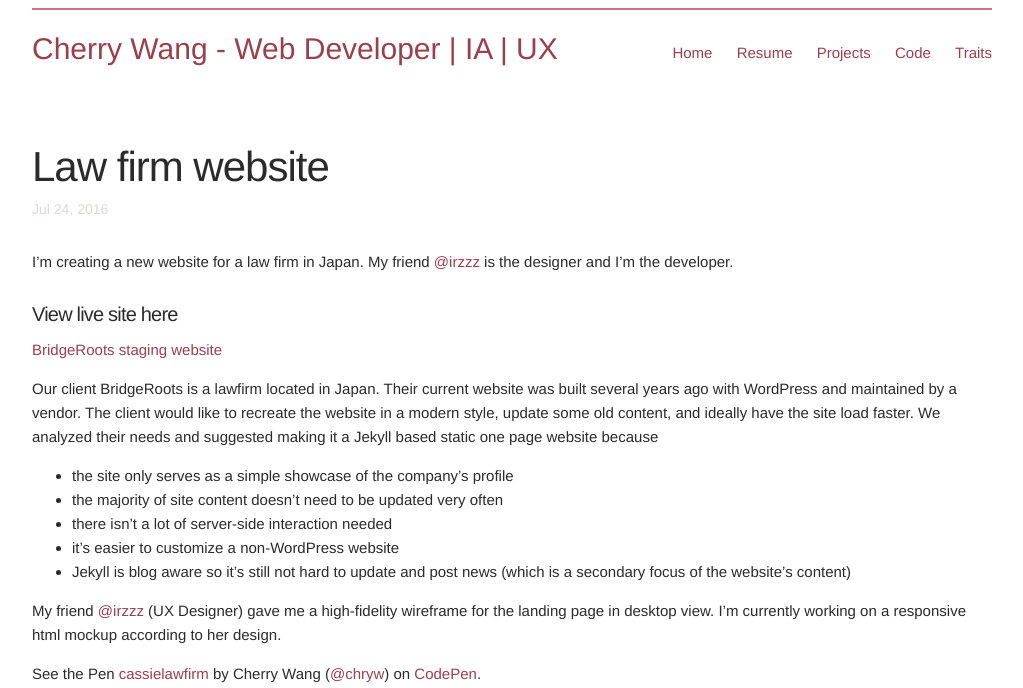
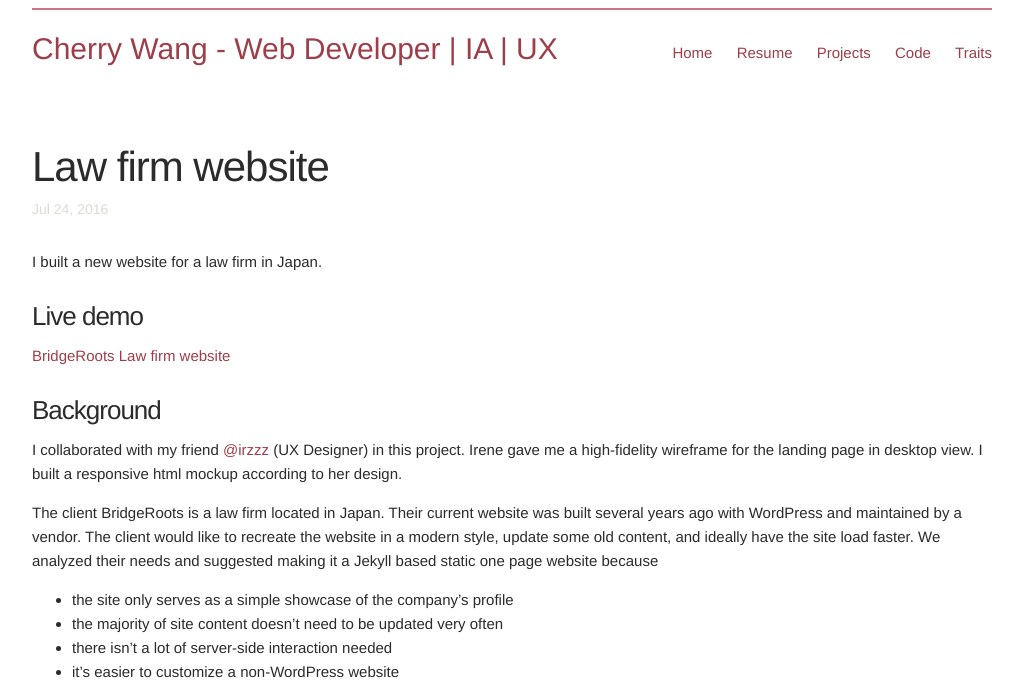
Before and after one commit to chryw/chryw.github.io, a Jekyll site: the page built from _posts/2016-07-25-lawfirm-website.markdown, in a window 1280 px wide and 1400 px high. Shown: the top 688 px of the window, without its empty margins (128-1151 px from the left). Built offline with Jekyll 4.4.1, drawn with Linux system fonts in a browser that asks for light colours; nearby versions of some CDN libraries; some web fonts are replaced.

Commit message:
Updated a post; fixed broken url

```diff
--- a/_posts/2016-07-25-lawfirm-website.markdown
+++ b/_posts/2016-07-25-lawfirm-website.markdown
@@ -9,21 +9,25 @@ thumbnailswap: false
 excerpt_separator: <!--more-->
 ---
 
-I'm creating a new website for a law firm in Japan. My friend [@irzzz](http://github.com/irzzz) is the designer and I'm the developer.
+I built a new website for a law firm in Japan.
 
 <!--more-->
 
-#### View live site here
-<a href="http://beta.catenology.com/cassielawfirm/" target="_blank" rel="noopener noreferrer">BridgeRoots staging website</a>
+### Live demo
+[BridgeRoots Law firm website](https://cassielawfirm.netlify.com/)
 
-Our client BridgeRoots is a lawfirm located in Japan. Their current website was built several years ago with WordPress and maintained by a vendor. The client would like to recreate the website in a modern style, update some old content, and ideally have the site load faster. We analyzed their needs and suggested making it a Jekyll based static one page website because
+### Background
+I collaborated with my friend [@irzzz](http://github.com/irzzz) (UX Designer) in this project. Irene gave me a high-fidelity wireframe for the landing page in desktop view. I built a responsive html mockup according to her design.
+
+The client BridgeRoots is a law firm located in Japan. Their current website was built several years ago with WordPress and maintained by a vendor. The client would like to recreate the website in a modern style, update some old content, and ideally have the site load faster. We analyzed their needs and suggested making it a Jekyll based static one page website because
 - the site only serves as a simple showcase of the company's profile
 - the majority of site content doesn't need to be updated very often
 - there isn't a lot of server-side interaction needed
 - it's easier to customize a non-WordPress website
 - Jekyll is blog aware so it's still not hard to update and post news (which is a secondary focus of the website's content)
 
-My friend  [@irzzz](http://github.com/irzzz) (UX Designer) gave me a high-fidelity wireframe for the landing page in desktop view. I'm currently working on a responsive html mockup according to her design.
+### Desktop
+<img class="img-responsive" src="/images/2016-07-25-lawfirm-website.png" alt="BridgeRoots website desktop" />
 
-<p data-height="800" data-theme-id="light" data-slug-hash="OXOGbr" data-default-tab="result" data-user="chryw" data-embed-version="2" class="codepen">See the Pen <a href="http://codepen.io/chryw/pen/OXOGbr/">cassielawfirm</a> by Cherry Wang (<a href="http://codepen.io/chryw">@chryw</a>) on <a href="http://codepen.io">CodePen</a>.</p>
-<script async src="//assets.codepen.io/assets/embed/ei.js"></script>
+### Mobile
+<img class="img-responsive" src="/images/2016-07-25-lawfirm-website_mobile.png" alt="BridgeRoots website mobile" />
```
